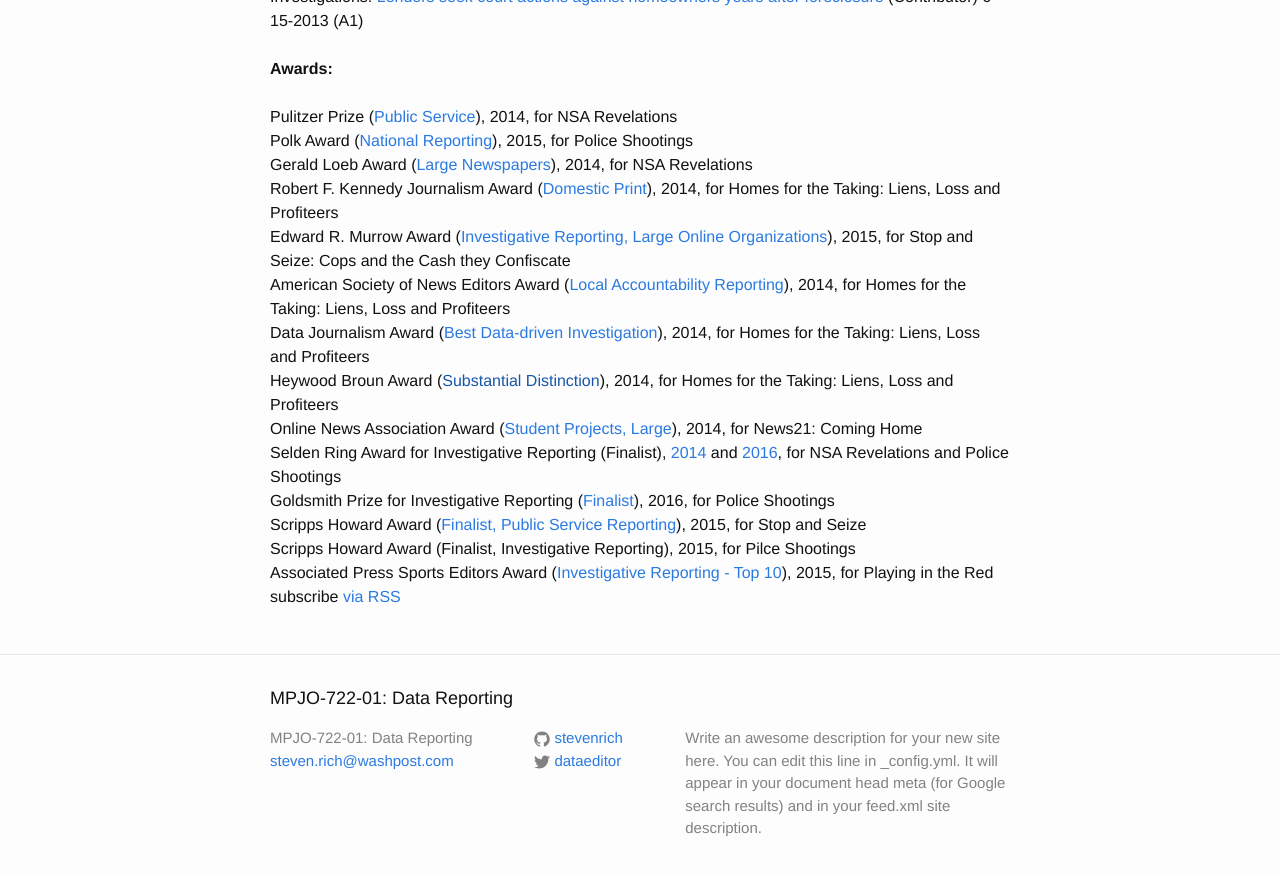
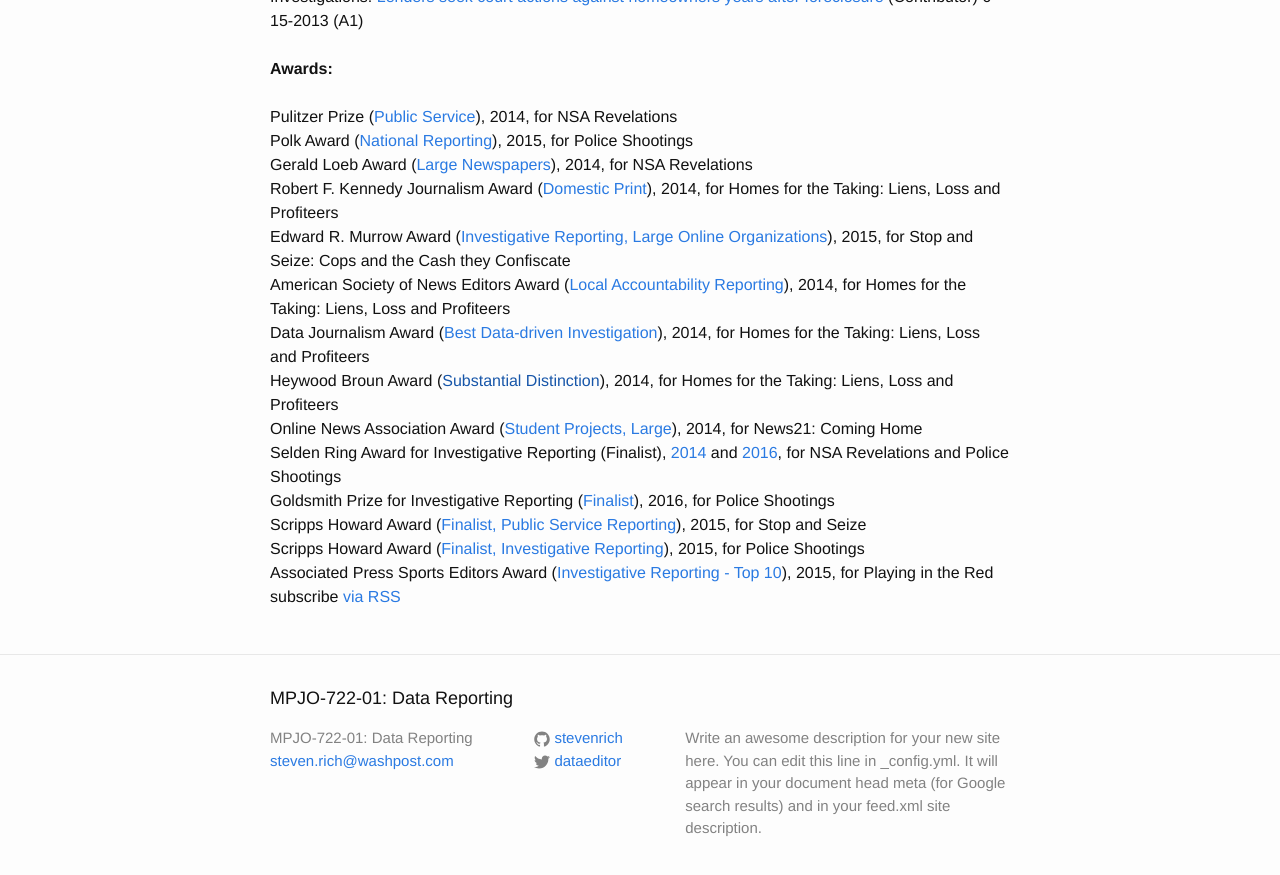
Before and after one commit to stevenrich-zz/stevenrich.github.io, a Jekyll site: the page built from clips.html, in a window 1280 px wide and 900 px high, scrolled down 3632 px. Shown: the top 875 px of the window. Built offline with Jekyll 4.4.1, drawn with Linux system fonts in a browser that asks for light colours.

Commit message:
Update clips.html

```diff
--- a/clips.html
+++ b/clips.html
@@ -116,7 +116,7 @@
   Selden Ring Award for Investigative Reporting (Finalist), <a href="http://annenberg.usc.edu/news/around-usc-annenberg/milwaukee-journal-sentinel-team-wins-2014-usc-annenberg-selden-ring-award">2014</a> and <a href="http://annenberg.usc.edu/news/awards/%E2%80%9Cseafood-slaves%E2%80%9D-associated-press-wins-usc-annenberg%E2%80%99s-2016-selden-ring-award">2016</a>, for NSA Revelations and Police Shootings<br>
   Goldsmith Prize for Investigative Reporting (<a href="http://shorensteincenter.org/goldsmith-awards-finalists-2016/">Finalist</a>), 2016, for Police Shootings<br>
   Scripps Howard Award (<a href="http://www.prnewswire.com/news-releases/scripps-howard-awards-honor-nations-best-2014-journalism-300051814.html">Finalist, Public Service Reporting</a>), 2015, for Stop and Seize<br>
-  Scripps Howard Award (Finalist, Investigative Reporting), 2015, for Pilce Shootings<br>
+  Scripps Howard Award (<a href="http://www.scripps.com/foundation/news/958-2015-scripps-howard-award-winners-announced">Finalist, Investigative Reporting</a>), 2015, for Police Shootings<br>
   Associated Press Sports Editors Award (<a href="http://apsportseditors.org/newsletter/2015-apse-contest-investigative-all-categories/">Investigative Reporting - Top 10</a>), 2015, for Playing in the Red<br>
 
   <p class="rss-subscribe">subscribe <a href="{{ "/feed.xml" | prepend: site.baseurl }}">via RSS</a></p>
```
